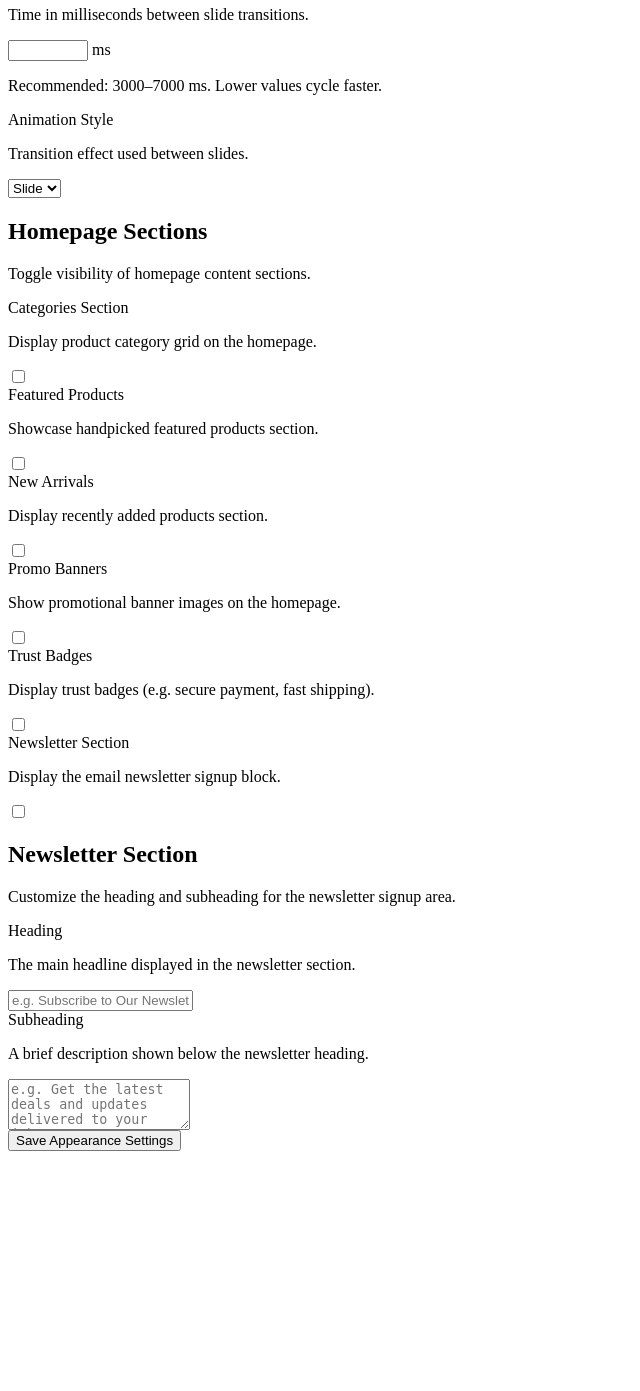
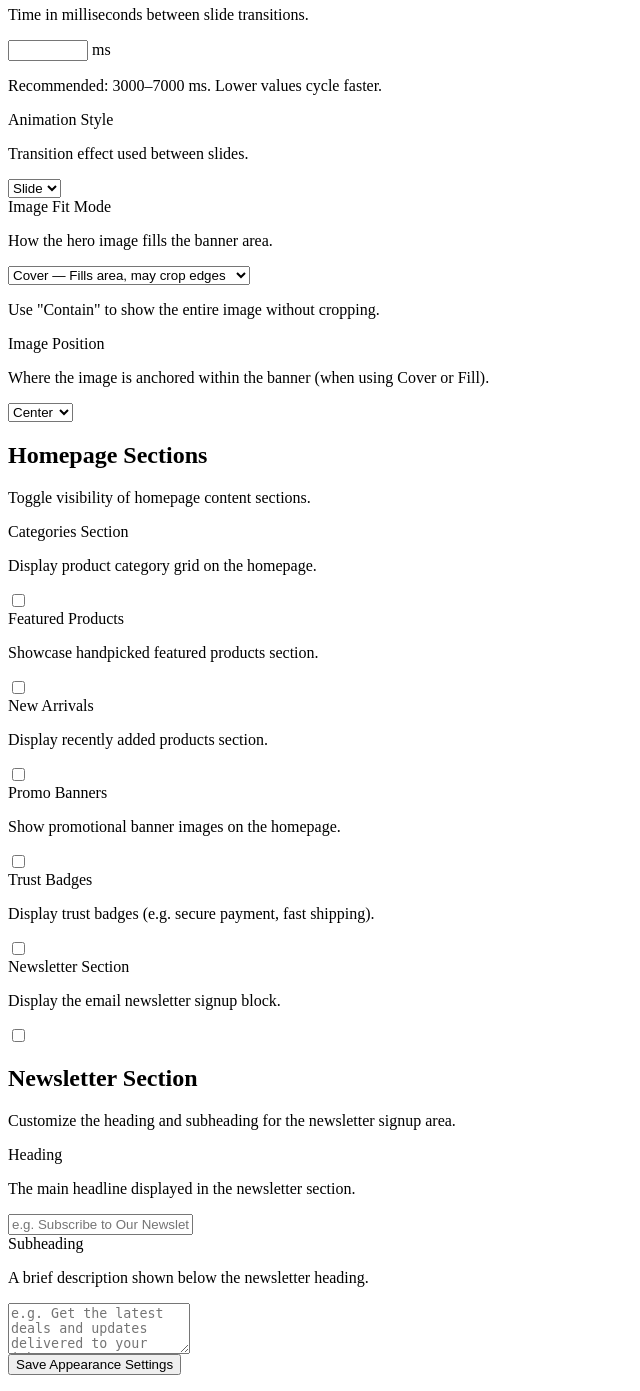
Before and after one commit to cloudflowservicesltd-hue/shop-smart-ecommerce, a PHP site: template resources/views/admin/appearance.php in a window 1280 px wide. Shown: the part 300-1691 px from the top of the page, without its empty margins (0-640 px from the left). Before the commit the page ends 1451 px from the top, so only its background shows below. Run offline with PHP 8.4, Linux system fonts and the light colour scheme; the template is opened without the code that fills it: most values are stand-ins (such as "Sample title", 1, 10 or a date in 2020); data that the repository does not hold is empty.

Commit message:
Add hero image fit/position settings in admin appearance

```diff
--- a/app/Controllers/AdminAppearanceController.php
+++ b/app/Controllers/AdminAppearanceController.php
@@ -17,7 +17,7 @@ class AdminAppearanceController extends BaseController
 
     public function update(): void
     {
-        $fields = ['hero_autoplay','hero_interval','hero_animation','show_categories','show_featured','show_new_arrivals','show_promo_banners','show_trust_badges','show_newsletter','newsletter_heading','newsletter_subheading'];
+        $fields = ['hero_autoplay','hero_interval','hero_animation','hero_image_fit','hero_image_position','show_categories','show_featured','show_new_arrivals','show_promo_banners','show_trust_badges','show_newsletter','newsletter_heading','newsletter_subheading'];
         foreach ($fields as $f) {
             $val = Request::post($f, '');
             $existing = Database::selectOne("SELECT id FROM settings WHERE `key` = ?", [$f]);
--- a/resources/views/admin/appearance.php
+++ b/resources/views/admin/appearance.php
@@ -58,6 +58,34 @@
                         class="w-full max-w-xs rounded-lg border border-gray-300 bg-white px-4 py-2.5 text-sm text-gray-900 focus:outline-none focus:ring-2 focus:ring-amber-500 focus:border-amber-500 transition-colors">
                         <option value="slide" <?= e($settings['hero_animation'] ?? '') === 'slide' ? 'selected' : '' ?>>Slide</option>
                         <option value="fade" <?= e($settings['hero_animation'] ?? '') === 'fade' ? 'selected' : '' ?>>Fade</option>
+                    </select>
+                </div>
+
+                <!-- Hero Image Fit -->
+                <div>
+                    <label for="hero_image_fit" class="block text-sm font-medium text-gray-700 mb-1">Image Fit Mode</label>
+                    <p class="text-sm text-gray-500 mb-2">How the hero image fills the banner area.</p>
+                    <select id="hero_image_fit" name="hero_image_fit"
+                        class="w-full max-w-xs rounded-lg border border-gray-300 bg-white px-4 py-2.5 text-sm text-gray-900 focus:outline-none focus:ring-2 focus:ring-amber-500 focus:border-amber-500 transition-colors">
+                        <option value="cover" <?= (e($settings['hero_image_fit'] ?? '') === 'cover' || empty($settings['hero_image_fit'])) ? 'selected' : '' ?>>Cover — Fills area, may crop edges</option>
+                        <option value="contain" <?= e($settings['hero_image_fit'] ?? '') === 'contain' ? 'selected' : '' ?>>Contain — Shows full image, no crop</option>
+                        <option value="fill" <?= e($settings['hero_image_fit'] ?? '') === 'fill' ? 'selected' : '' ?>>Fill — Stretches to fill (may distort)</option>
+                        <option value="none" <?= e($settings['hero_image_fit'] ?? '') === 'none' ? 'selected' : '' ?>>Auto — Natural size, no scaling</option>
+                    </select>
+                    <p class="mt-1.5 text-xs text-gray-400">Use "Contain" to show the entire image without cropping.</p>
+                </div>
+
+                <!-- Hero Image Position -->
+                <div>
+                    <label for="hero_image_position" class="block text-sm font-medium text-gray-700 mb-1">Image Position</label>
+                    <p class="text-sm text-gray-500 mb-2">Where the image is anchored within the banner (when using Cover or Fill).</p>
+                    <select id="hero_image_position" name="hero_image_position"
+                        class="w-full max-w-xs rounded-lg border border-gray-300 bg-white px-4 py-2.5 text-sm text-gray-900 focus:outline-none focus:ring-2 focus:ring-amber-500 focus:border-amber-500 transition-colors">
+                        <option value="center" <?= (e($settings['hero_image_position'] ?? '') === 'center' || empty($settings['hero_image_position'])) ? 'selected' : '' ?>>Center</option>
+                        <option value="top" <?= e($settings['hero_image_position'] ?? '') === 'top' ? 'selected' : '' ?>>Top</option>
+                        <option value="bottom" <?= e($settings['hero_image_position'] ?? '') === 'bottom' ? 'selected' : '' ?>>Bottom</option>
+                        <option value="left" <?= e($settings['hero_image_position'] ?? '') === 'left' ? 'selected' : '' ?>>Left</option>
+                        <option value="right" <?= e($settings['hero_image_position'] ?? '') === 'right' ? 'selected' : '' ?>>Right</option>
                     </select>
                 </div>
             </div>
--- a/resources/views/customer/home.php
+++ b/resources/views/customer/home.php
@@ -11,6 +11,8 @@ foreach (Database::select("SELECT * FROM settings WHERE group_name = 'appearance
 }
 $heroAutoplay = ($appearance['hero_autoplay'] ?? '1') === '1';
 $heroInterval = (int)($appearance['hero_interval'] ?? 5000);
+$heroImageFit = in_array($appearance['hero_image_fit'] ?? 'cover', ['cover','contain','fill','none']) ? $appearance['hero_image_fit'] : 'cover';
+$heroImagePosition = in_array($appearance['hero_image_position'] ?? 'center', ['top','bottom','left','right','center']) ? $appearance['hero_image_position'] : 'center';
 $showCategories = ($appearance['show_categories'] ?? '1') === '1';
 $showFeatured = ($appearance['show_featured'] ?? '1') === '1';
 $showNewArrivals = ($appearance['show_new_arrivals'] ?? '1') === '1';
@@ -36,7 +38,7 @@ $catCircleFontSize = $catCircleSize < 80 ? '8px' : ($catCircleSize < 120 ? '10px
             <?php if (!empty($slide['image_url'])): ?>
             <div class="absolute inset-0">
                 <img src="<?= e($slide['image_url']) ?>" alt="<?= e($slide['title']) ?>"
-                     class="w-full h-full object-cover object-top transition-transform duration-[8000ms] ease-linear
+                     class="w-full h-full object-<?= $heroImageFit ?> object-<?= $heroImagePosition ?> transition-transform duration-[8000ms] ease-linear
                             <?php echo $index === 0 ? 'hero-zoom-active' : ''; ?>">
             </div>
             <?php endif; ?>
@@ -493,9 +495,11 @@ $showTestimonials = !empty($googleBusinessId);
         opacity: 1;
         pointer-events: auto;
     }
+    <?php if ($heroImageFit === 'cover' || $heroImageFit === 'fill'): ?>
     .hero-slide.active img {
         transform: scale(1.1);
     }
+    <?php endif; ?>
 
     /* Floating text entrance animations */
     .hero-slide .slide-badge {
```
